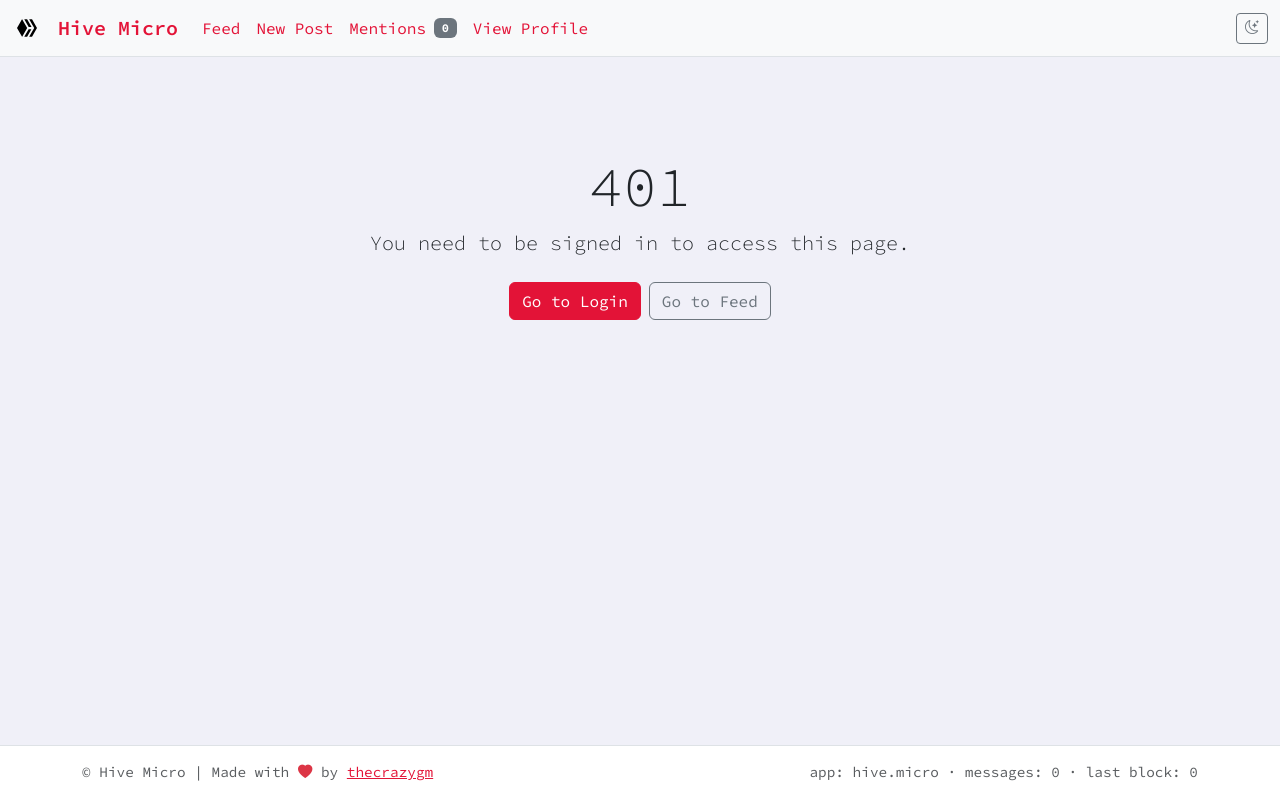
After one commit to TheCrazyGM/hive-micro, a Flask app: template templates/401.html in a window 1280 px wide. The commit adds this page. Run offline with Flask 3, Linux system fonts and the light colour scheme; the template is opened without the code that fills it, so the values that code supplies are empty.

Commit message:
feat: add error pages and fix button text colors in theme

```diff
--- a/app.py
+++ b/app.py
@@ -5,7 +5,7 @@ import time
 from datetime import datetime, timezone
 
 from bleach import clean, linkify
-from flask import Flask, jsonify, redirect, render_template, request, session, url_for
+from flask import Flask, jsonify, redirect, render_template, request, session, url_for, abort
 from flask_caching import Cache
 from flask_sqlalchemy import SQLAlchemy
 from markdown import markdown
@@ -895,3 +895,43 @@ if __name__ == "__main__":
     # Start background watcher
     start_block_watcher()
     app.run(debug=True, port=8000)
+
+# --- Error handlers ---
+@app.errorhandler(401)
+def handle_401(error):
+    return render_template("401.html"), 401
+
+
+@app.errorhandler(403)
+def handle_403(error):
+    return render_template("403.html"), 403
+
+
+@app.errorhandler(404)
+def handle_404(error):
+    return render_template("404.html"), 404
+
+
+@app.errorhandler(500)
+def handle_500(error):
+    return render_template("500.html"), 500
+
+
+# Optional: simple routes to preview error pages (guarded by env var)
+if os.environ.get("ENABLE_ERROR_ROUTES", "1") == "1":
+    @app.route("/error/401")
+    def _error_401():
+        abort(401)
+
+    @app.route("/error/403")
+    def _error_403():
+        abort(403)
+
+    @app.route("/error/404")
+    def _error_404():
+        abort(404)
+
+    @app.route("/error/500")
+    def _error_500():
+        # raise an exception to trigger 500 handler
+        raise RuntimeError("Test 500 error page")
--- a/static/css/theme.css
+++ b/static/css/theme.css
@@ -84,16 +84,22 @@ html[data-bs-theme="dark"] .navbar {
 
 /* Primary button uses Hive red */
 .btn-primary {
+  --bs-btn-color: #fff;
   --bs-btn-bg: var(--hive-red);
   --bs-btn-border-color: var(--hive-red);
+  --bs-btn-hover-color: #fff;
   --bs-btn-hover-bg: color-mix(in srgb, var(--hive-red), #000 10%);
   --bs-btn-hover-border-color: color-mix(in srgb, var(--hive-red), #000 10%);
+  --bs-btn-active-color: #fff;
   --bs-btn-active-bg: color-mix(in srgb, var(--hive-red), #000 15%);
   --bs-btn-active-border-color: color-mix(in srgb, var(--hive-red), #000 15%);
 }
 html[data-bs-theme="dark"] .btn-primary {
+  --bs-btn-color: #fff;
+  --bs-btn-hover-color: #fff;
   --bs-btn-hover-bg: color-mix(in srgb, var(--hive-red), white 8%);
   --bs-btn-hover-border-color: color-mix(in srgb, var(--hive-red), white 8%);
+  --bs-btn-active-color: #fff;
   --bs-btn-active-bg: color-mix(in srgb, var(--hive-red), white 12%);
   --bs-btn-active-border-color: color-mix(in srgb, var(--hive-red), white 12%);
 }
@@ -112,12 +118,14 @@ html[data-bs-theme="dark"] .btn-primary {
   --bs-btn-border-color: var(--hive-red);
   --bs-btn-hover-bg: var(--hive-red);
   --bs-btn-hover-border-color: var(--hive-red);
+  --bs-btn-hover-color: #fff;
 }
 html[data-bs-theme="dark"] .btn-outline-primary {
   --bs-btn-color: var(--hive-red);
   --bs-btn-border-color: var(--hive-red);
   --bs-btn-hover-bg: var(--hive-red);
   --bs-btn-hover-border-color: var(--hive-red);
+  --bs-btn-hover-color: #fff;
 }
 
 /* Badges */
@@ -136,14 +144,14 @@ html[data-bs-theme="dark"] .btn-outline-primary {
 .bg-hive-light { background-color: var(--hive-lightgrey) !important; }
 .bg-hive-grey { background-color: var(--hive-grey) !important; }
 
-/* Links */
-a {
+/* Links (do not override button anchors) */
+a:not(.btn) {
   color: var(--hive-red);
 }
-a:visited {
+a:not(.btn):visited {
   color: var(--hive-red);
 }
-a:hover {
+a:not(.btn):hover {
   color: var(--bs-link-hover-color);
   text-decoration-color: var(--hive-red);
 }
--- /dev/null
+++ b/templates/401.html
@@ -0,0 +1,12 @@
+{% extends "base.html" %}
+{% block title %}Unauthorized{% endblock %}
+{% block content %}
+<div class="text-center py-5">
+  <h1 class="display-4">401</h1>
+  <p class="lead">You need to be signed in to access this page.</p>
+  <div class="mt-4 d-flex justify-content-center gap-2">
+    <a class="btn btn-primary" href="/">Go to Login</a>
+    <a class="btn btn-outline-secondary" href="/feed">Go to Feed</a>
+  </div>
+</div>
+{% endblock %}
```
Also changed, not shown: templates/403.html (added, +12 -0 lines), templates/404.html (added, +12 -0 lines), templates/500.html (added, +12 -0 lines).
